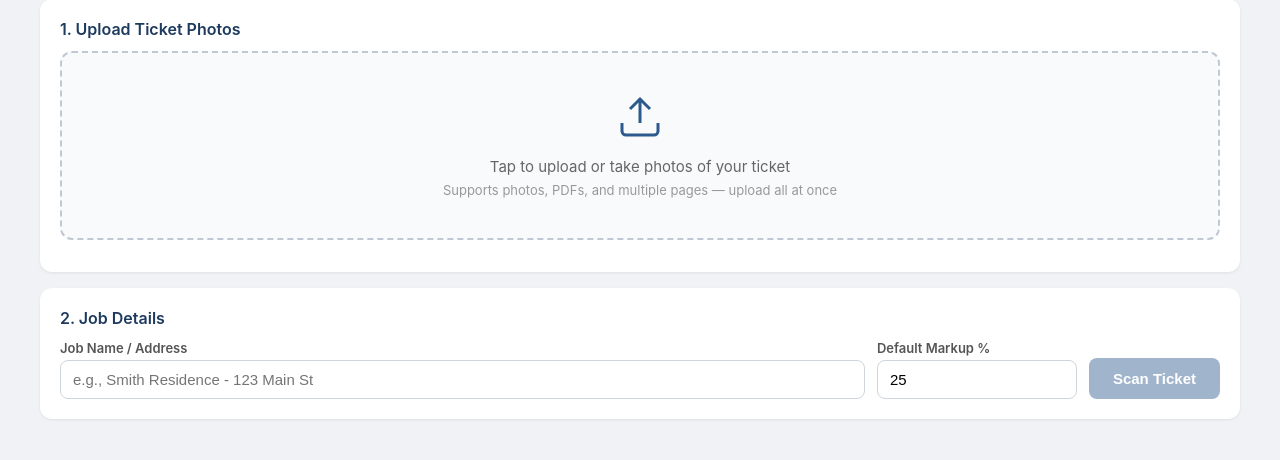
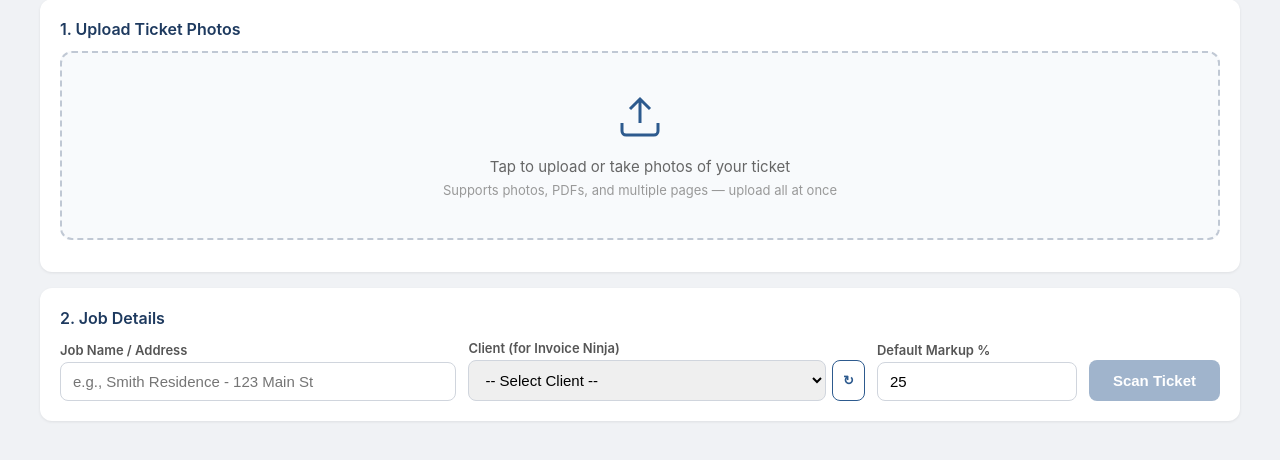
Before and after one commit to wiremanar/supply-ticket-scanner, a Flask app: page / in a window 1280 px wide. Shown: the part 120-580 px from the top of the page. Run offline with Flask 3, Linux system fonts and the light colour scheme; some libraries are stand-ins or nearby versions.

Commit message:
Add client dropdown, refresh, and quick-add for Invoice Ninja
- Client dropdown loads from Invoice Ninja on page load
- Refresh button to reload client list
- '+ Add New Client' option creates client without leaving scanner
- Removed auto-client-creation to prevent duplicates
- Must select a client before sending invoice

Co-Authored-By: Claude Opus 4.6 (1M context) <noreply@anthropic.com>

```diff
--- a/app.py
+++ b/app.py
@@ -6,6 +6,7 @@ from flask import Flask, render_template, request, jsonify
 from dotenv import load_dotenv
 import anthropic
 import fitz  # PyMuPDF - for PDF support
+import requests as http_requests  # renamed to avoid conflict with flask.request
 
 load_dotenv()
 
@@ -254,11 +255,91 @@ def save_ninja_settings():
     return jsonify({'success': True})
 
 
+@app.route('/get-clients', methods=['GET'])
+def get_clients():
+    """Fetch client list from Invoice Ninja for the dropdown."""
+    ninja_url = request.args.get('ninja_url') or os.environ.get('NINJA_URL', 'http://localhost:8080')
+    ninja_token = request.args.get('ninja_token') or os.environ.get('NINJA_TOKEN', '')
+
+    if not ninja_token:
+        return jsonify({'error': 'No Invoice Ninja API token configured.'}), 400
+
+    headers = {
+        'X-Api-Token': ninja_token,
+        'Content-Type': 'application/json',
+        'X-Requested-With': 'XMLHttpRequest',
+    }
+
+    try:
+        all_clients = []
+        page = 1
+        while True:
+            resp = http_requests.get(
+                f'{ninja_url}/api/v1/clients?per_page=100&page={page}',
+                headers=headers, timeout=10
+            )
+            if resp.status_code != 200:
+                break
+            data = resp.json()
+            clients = data.get('data', [])
+            if not clients:
+                break
+            for c in clients:
+                all_clients.append({
+                    'id': c['id'],
+                    'name': c.get('name', ''),
+                    'city': c.get('city', ''),
+                })
+            # Check if there are more pages
+            meta = data.get('meta', {}).get('pagination', {})
+            if page >= meta.get('total_pages', 1):
+                break
+            page += 1
+
+        all_clients.sort(key=lambda x: x['name'].lower())
+        return jsonify({'clients': all_clients})
+    except Exception as e:
+        return jsonify({'error': str(e)}), 500
+
+
+@app.route('/create-client', methods=['POST'])
+def create_client():
+    """Create a new client in Invoice Ninja."""
+    data = request.get_json()
+    ninja_url = data.get('ninja_url') or os.environ.get('NINJA_URL', 'http://localhost:8080')
+    ninja_token = data.get('ninja_token') or os.environ.get('NINJA_TOKEN', '')
+    name = data.get('name', '').strip()
+
+    if not ninja_token:
+        return jsonify({'error': 'No Invoice Ninja API token configured.'}), 400
+    if not name:
+        return jsonify({'error': 'Client name is required.'}), 400
+
+    headers = {
+        'X-Api-Token': ninja_token,
+        'Content-Type': 'application/json',
+        'X-Requested-With': 'XMLHttpRequest',
+    }
+
+    try:
+        resp = http_requests.post(
+            f'{ninja_url}/api/v1/clients',
+            json={'name': name},
+            headers=headers,
+            timeout=10
+        )
+        if resp.status_code in [200, 201]:
+            client_id = resp.json().get('data', {}).get('id')
+            return jsonify({'success': True, 'client_id': client_id})
+        else:
+            return jsonify({'error': f'Failed: {resp.text[:200]}'}), resp.status_code
+    except Exception as e:
+        return jsonify({'error': str(e)}), 500
+
+
 @app.route('/create-invoice', methods=['POST'])
 def create_invoice():
     """Create a draft invoice in Invoice Ninja with extracted line items."""
-    import requests as http_requests
-
     data = request.get_json()
     ninja_url = data.get('ninja_url') or os.environ.get('NINJA_URL', 'http://localhost:8080')
     ninja_token = data.get('ninja_token') or os.environ.get('NINJA_TOKEN', '')
@@ -268,26 +349,39 @@ def create_invoice():
 
     line_items = data.get('line_items', [])
     job_name = data.get('job_name', 'Untitled Job')
-    customer_name = data.get('customer_name', '')
+    client_id = data.get('client_id', '')
+
+    if not client_id:
+        return jsonify({'error': 'Please select a client from the dropdown before sending.'}), 400
 
     # Build Invoice Ninja line items
     ninja_items = []
     for item in line_items:
+        qty = float(item.get('qty', 1)) or 1
+        line_cost = float(item.get('line_cost', 0))
+        markup_pct = float(item.get('markup', 0))
+        marked_up_total = line_cost * (1 + markup_pct / 100)
+        desc = item.get('description', '')
+        item_name = desc.split('@')[0].split('14GA')[0].split('12GA')[0].strip()
+        if len(item_name) > 40:
+            item_name = item_name[:40].strip()
         ninja_items.append({
-            'product_key': '',
-            'notes': item.get('description', ''),
-            'quantity': float(item.get('qty', 1)),
-            'cost': float(item.get('customer_price', 0)),
+            'product_key': item_name,
+            'notes': f"Qty: {int(qty)} - {desc}",
+            'quantity': 1,
+            'cost': round(marked_up_total, 2),
         })
 
-    # Create the invoice
+    # API headers
     headers = {
         'X-Api-Token': ninja_token,
         'Content-Type': 'application/json',
         'X-Requested-With': 'XMLHttpRequest',
     }
 
+    # Create the invoice
     invoice_data = {
+        'client_id': client_id,
         'line_items': ninja_items,
         'public_notes': f'Job: {job_name}',
         'private_notes': f'Source: Supply ticket scanner\nCustomer: {customer_name}',
--- a/templates/index.html
+++ b/templates/index.html
@@ -399,6 +399,16 @@
                     <label>Job Name / Address</label>
                     <input type="text" id="jobName" placeholder="e.g., Smith Residence - 123 Main St">
                 </div>
+                <div class="field">
+                    <label>Client (for Invoice Ninja)</label>
+                    <div style="display:flex; gap:6px;">
+                        <select id="clientSelect" style="padding:10px 12px; border:1px solid #d0d5dd; border-radius:8px; font-size:15px; flex:1;">
+                            <option value="">-- Select Client --</option>
+                            <option value="__new__">+ Add New Client</option>
+                        </select>
+                        <button class="btn btn-sm btn-outline" onclick="loadClients()" title="Refresh client list" style="padding:8px 10px;">&#x21bb;</button>
+                    </div>
+                </div>
                 <div class="field" style="max-width: 140px;">
                     <label>Default Markup %</label>
                     <input type="number" id="defaultMarkup" value="25" min="0" max="200" step="1">
@@ -515,6 +525,70 @@
             document.getElementById('defaultMarkup').value = savedMarkup;
             document.getElementById('settingsMarkup').value = savedMarkup;
         }
+
+        // Load client list from Invoice Ninja
+        async function loadClients() {
+            try {
+                const resp = await fetch('/get-clients');
+                const data = await resp.json();
+                if (data.clients) {
+                    const select = document.getElementById('clientSelect');
+                    const currentVal = select.value;
+                    select.innerHTML = '<option value="">-- Select Client --</option><option value="__new__">+ Add New Client</option>';
+                    data.clients.forEach(c => {
+                        const opt = document.createElement('option');
+                        opt.value = c.id;
+                        opt.textContent = c.name + (c.city ? ` (${c.city})` : '');
+                        select.appendChild(opt);
+                    });
+                    // Restore selection if it still exists
+                    if (currentVal) select.value = currentVal;
+                    showToast('Client list refreshed!');
+                }
+            } catch (e) {
+                console.log('Could not load clients:', e);
+            }
+        }
+        loadClients();
+
+        // Handle "Add New Client" selection
+        document.getElementById('clientSelect').addEventListener('change', async function() {
+            if (this.value === '__new__') {
+                const name = prompt('Enter new client name:');
+                if (!name || !name.trim()) {
+                    this.value = '';
+                    return;
+                }
+
+                const ninjaToken = localStorage.getItem('ninjaToken');
+                const ninjaUrl = localStorage.getItem('ninjaUrl') || 'http://localhost:8080';
+
+                try {
+                    const resp = await fetch('/create-client', {
+                        method: 'POST',
+                        headers: { 'Content-Type': 'application/json' },
+                        body: JSON.stringify({
+                            ninja_url: ninjaUrl,
+                            ninja_token: ninjaToken,
+                            name: name.trim()
+                        })
+                    });
+                    const result = await resp.json();
+                    if (result.success) {
+                        // Reload client list and select the new one
+                        await loadClients();
+                        this.value = result.client_id;
+                        showToast(`Client "${name.trim()}" created!`);
+                    } else {
+                        showToast(result.error || 'Failed to create client', '#e74c3c');
+                        this.value = '';
+                    }
+                } catch (e) {
+                    showToast('Error creating client: ' + e.message, '#e74c3c');
+                    this.value = '';
+                }
+            }
+        });
 
         // File handling
         const uploadZone = document.getElementById('uploadZone');
@@ -913,18 +987,27 @@
 
             const lineItems = [];
             rows.forEach(row => {
-                const qty = row.querySelector('[data-field="qty"]').value;
+                const qty = parseFloat(row.querySelector('[data-field="qty"]').value) || 1;
                 const desc = row.querySelector('[data-field="desc"]').value;
-                const custPrice = row.querySelector('[data-calc="custprice"]').textContent.replace('$', '').replace(',', '');
+                const lineCost = parseFloat(row.querySelector('[data-field="cost"]').value) || 0;
+                const markup = parseFloat(row.querySelector('[data-field="markup"]').value) || 0;
                 lineItems.push({
-                    qty: parseFloat(qty) || 1,
+                    qty: qty,
                     description: desc,
-                    customer_price: parseFloat(custPrice) || 0
+                    line_cost: lineCost,
+                    markup: markup
                 });
             });
 
             const jobName = document.getElementById('jobName').value || 'Untitled Job';
-            const customerName = extractedData?.header?.customer || '';
+            const clientId = document.getElementById('clientSelect').value;
+
+            if (!clientId) {
+                showToast('Please select a client from the dropdown first', '#e74c3c');
+                ninjaBtn.disabled = false;
+                ninjaBtn.textContent = 'Send to Invoice Ninja';
+                return;
+            }
 
             try {
                 const resp = await fetch('/create-invoice', {
@@ -935,7 +1018,7 @@
                         ninja_token: ninjaToken,
                         line_items: lineItems,
                         job_name: jobName,
-                        customer_name: customerName
+                        client_id: clientId
                     })
                 });
 
```
